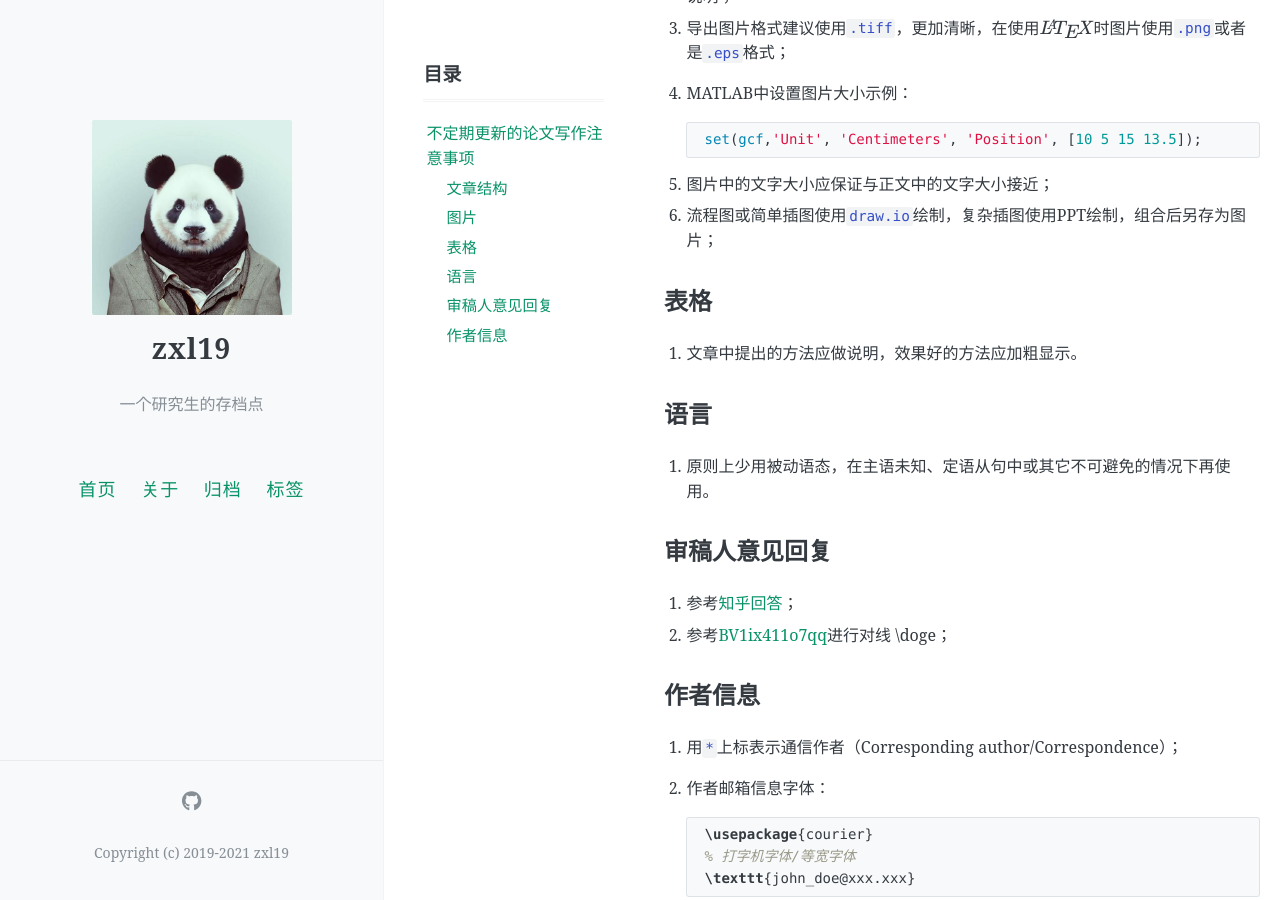
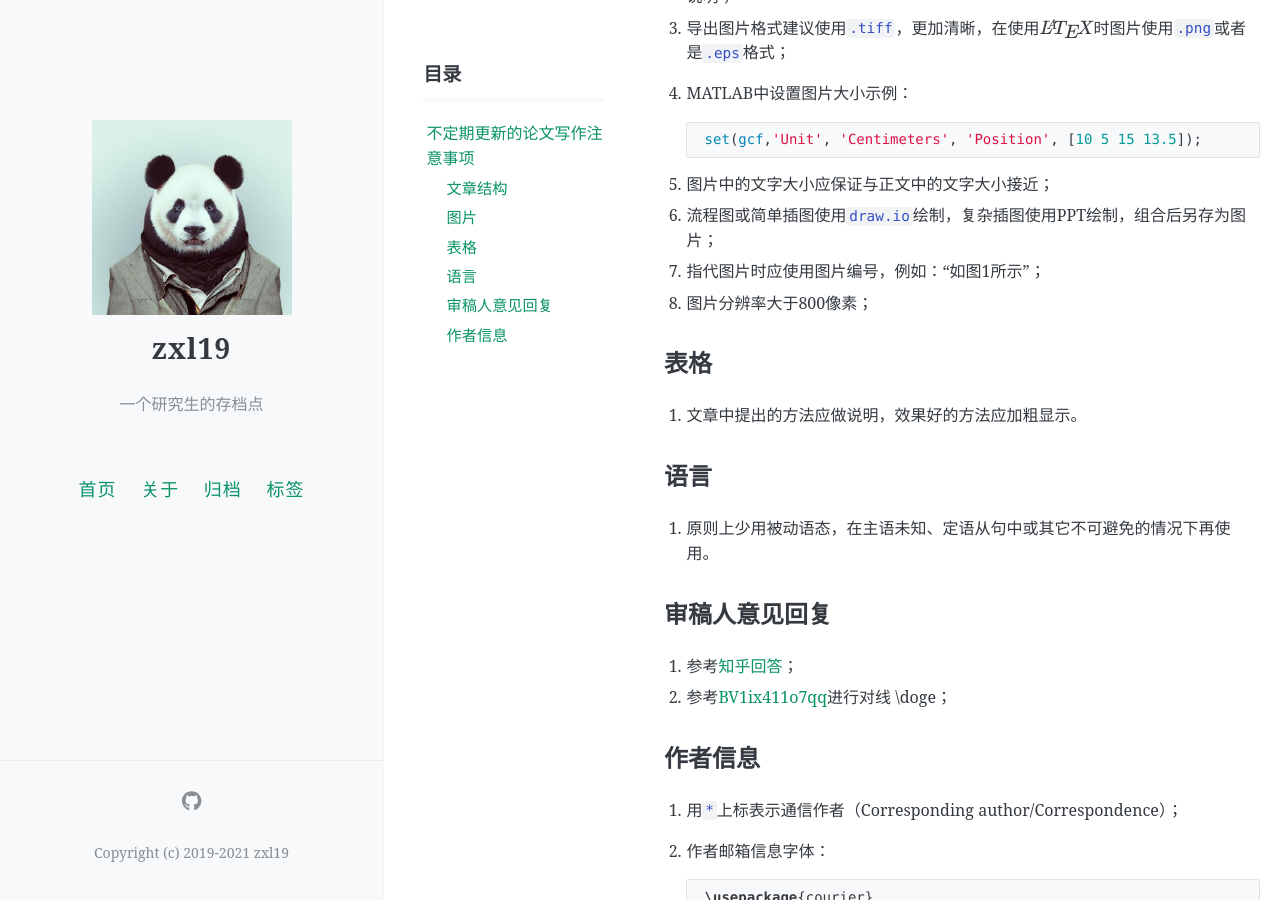
Before and after one commit to zxl19/zxl19.github.io, a Jekyll site: the page built from _posts/2020-10-16-paper-writing.md, in a window 1280 px wide and 900 px high, scrolled down 1097 px. Built offline with Jekyll 4.4.1, drawn with Linux system fonts in a browser that asks for light colours; formulas are drawn with MathJax 3; comment, search, counter and statistics services are not loaded.

Commit message:
Update 2020-10-16-paper-writing.md

```diff
--- a/_posts/2020-10-16-paper-writing.md
+++ b/_posts/2020-10-16-paper-writing.md
@@ -62,6 +62,8 @@ pinned: false
 
 5. 图片中的文字大小应保证与正文中的文字大小接近；
 6. 流程图或简单插图使用`draw.io`绘制，复杂插图使用PPT绘制，组合后另存为图片；
+7. 指代图片时应使用图片编号，例如：“如图1所示”；
+8. 图片分辨率大于800像素；
 
 ## 表格
 
```
